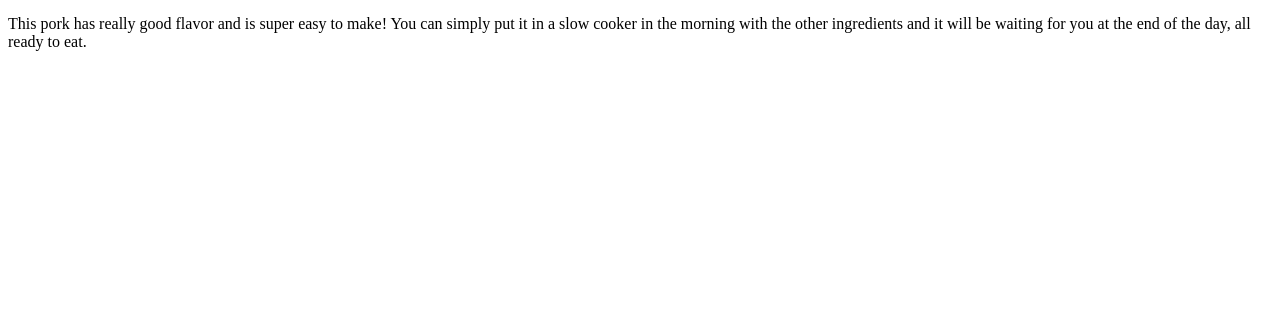
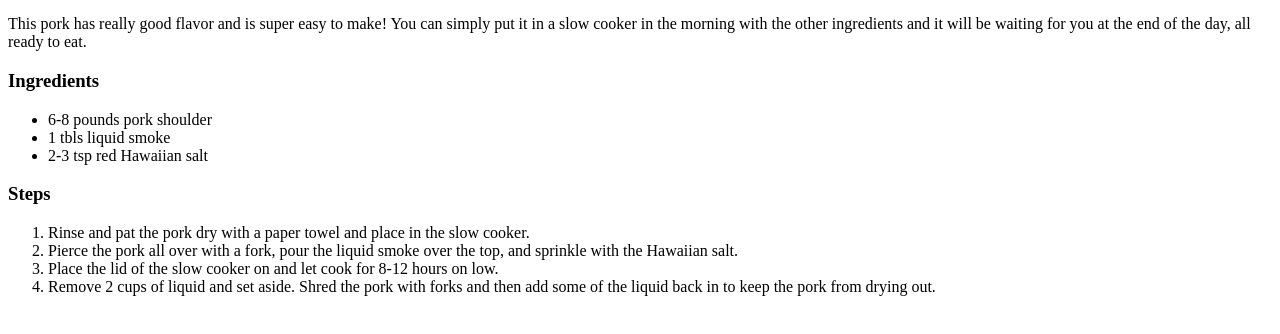
Before and after one commit to KRainbolt21/odin-recipes, a plain HTML site: page recipes/kahluapork.html in a window 1280 px wide. Shown: the part 428-762 px from the top of the page. Drawn offline with Linux system fonts and the light colour scheme.

Commit message:
Add ingredients and steps headings and lists

```diff
--- a/recipes/kahluapork.html
+++ b/recipes/kahluapork.html
@@ -13,6 +13,20 @@
             in the morning with the other ingredients and it will be waiting for you at the end of the day,
             all ready to eat.</p>
 
+        <h3>Ingredients</h3>
+        <ul>
+            <li>6-8 pounds pork shoulder</li>
+            <li>1 tbls liquid smoke</li>
+            <li>2-3 tsp red Hawaiian salt</li>
+        </ul>
 
+        <h3>Steps</h3>
+        <ol>
+            <li>Rinse and pat the pork dry with a paper towel and place in the slow cooker.</li>
+            <li>Pierce the pork all over with a fork, pour the liquid smoke over the top, and sprinkle
+                with the Hawaiian salt.</li>
+            <li>Place the lid of the slow cooker on and let cook for 8-12 hours on low.</li>
+            <li>Remove 2 cups of liquid and set aside. Shred the pork with forks and then add some of the liquid back
+                in to keep the pork from drying out.</li>
     </body>
 </html>
```
